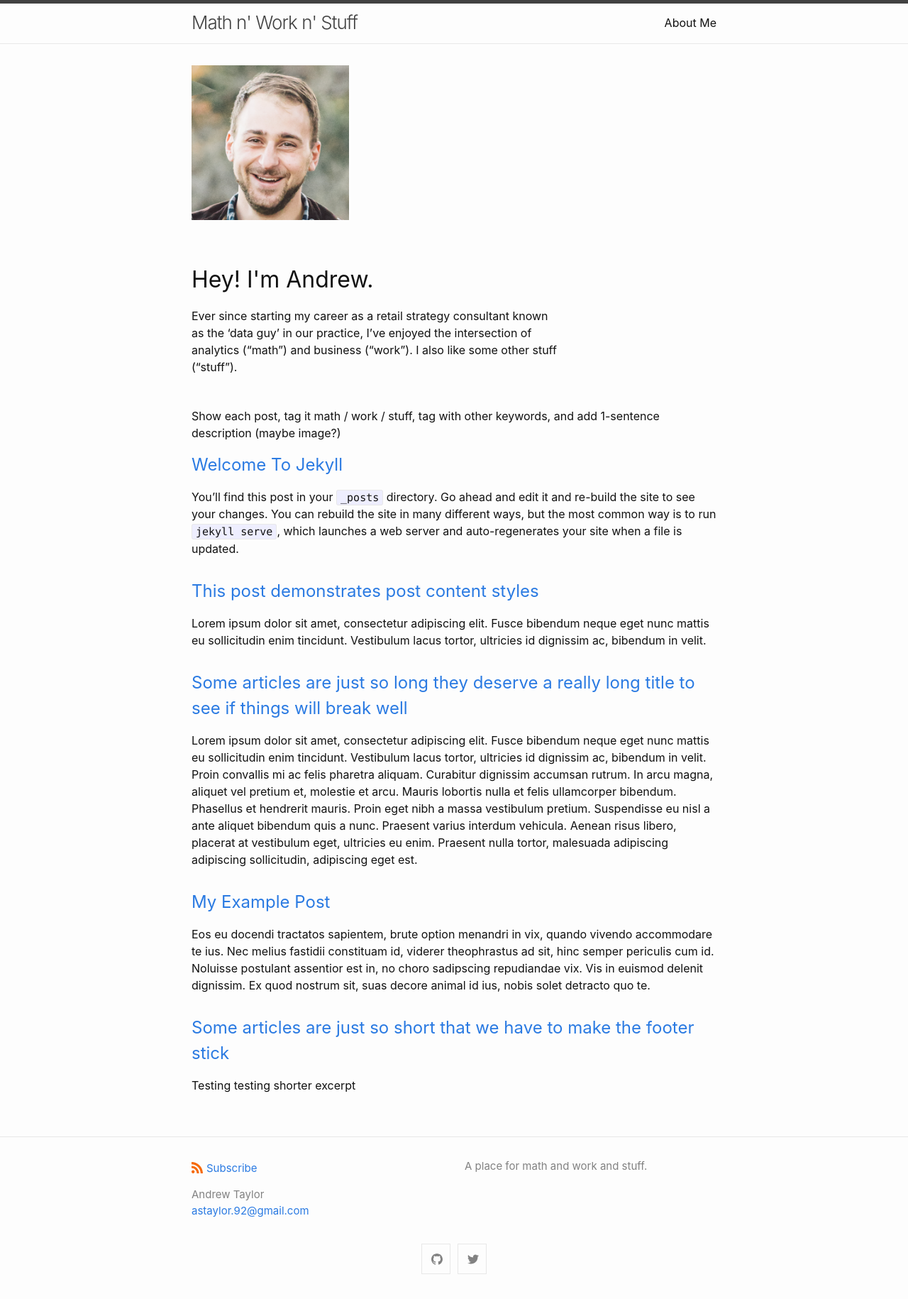
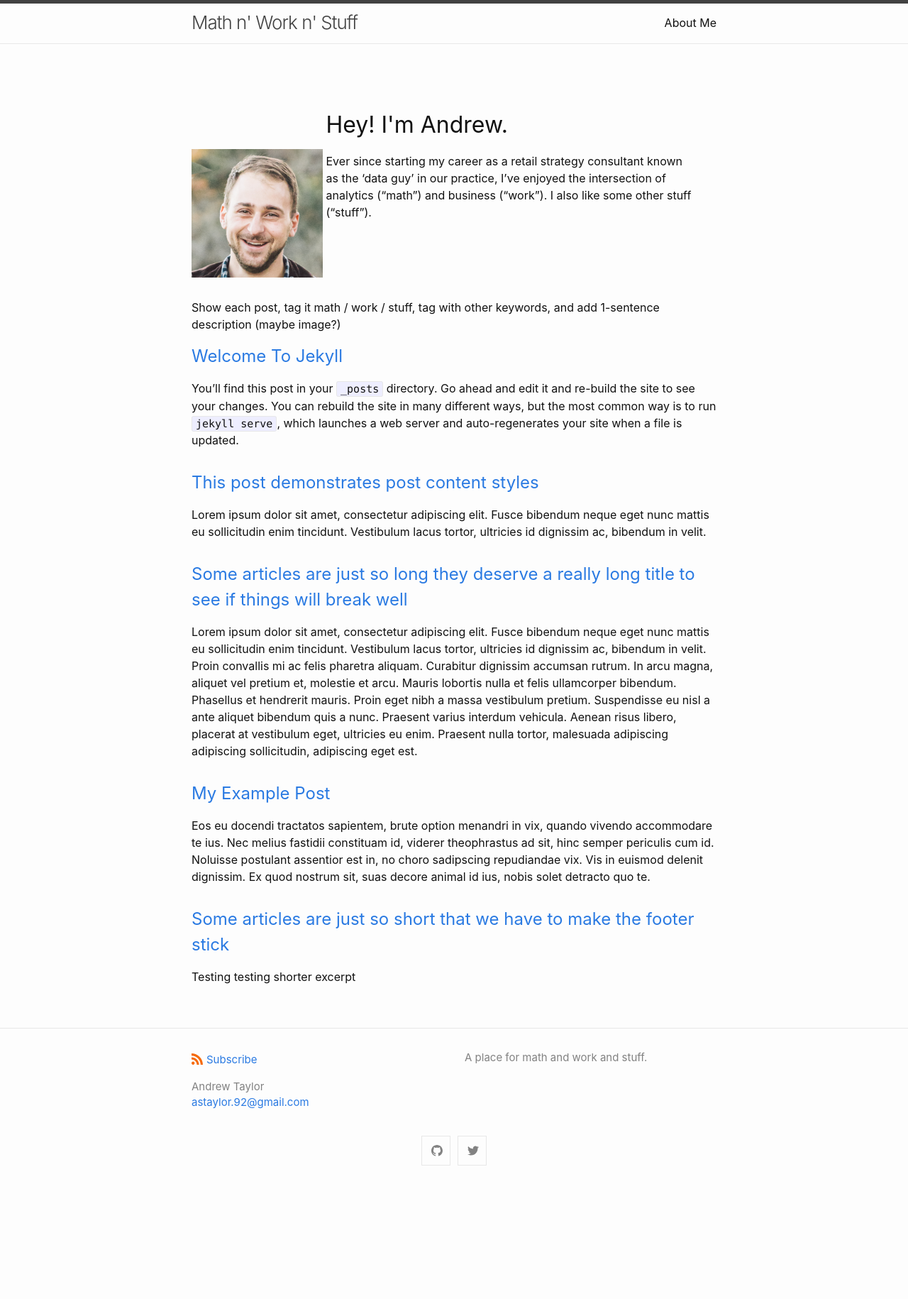
Before and after one commit to astaylor92/astaylor92.github.io, a Jekyll site: the page built from docs/index.markdown, in a window 1280 px wide. Shown: the whole page at 71% size. Built offline with Jekyll 4.4.1, drawn with Linux system fonts in a browser that asks for light colours; after the commit the page ends 1677 px from its top, so only the background shows below that.

Commit message:
Update custom-styles.scss

```diff
--- a/docs/_sass/minima/custom-styles.scss
+++ b/docs/_sass/minima/custom-styles.scss
@@ -2,7 +2,7 @@
 // (Use `_sass/minima/custom-variables.scss` to override variable defaults)
 .headshot{
     display: inline-block !important;
-    width: 30%;
+    width: 25%;
 }
 .intro_text{
     display: inline-block !important;
```
